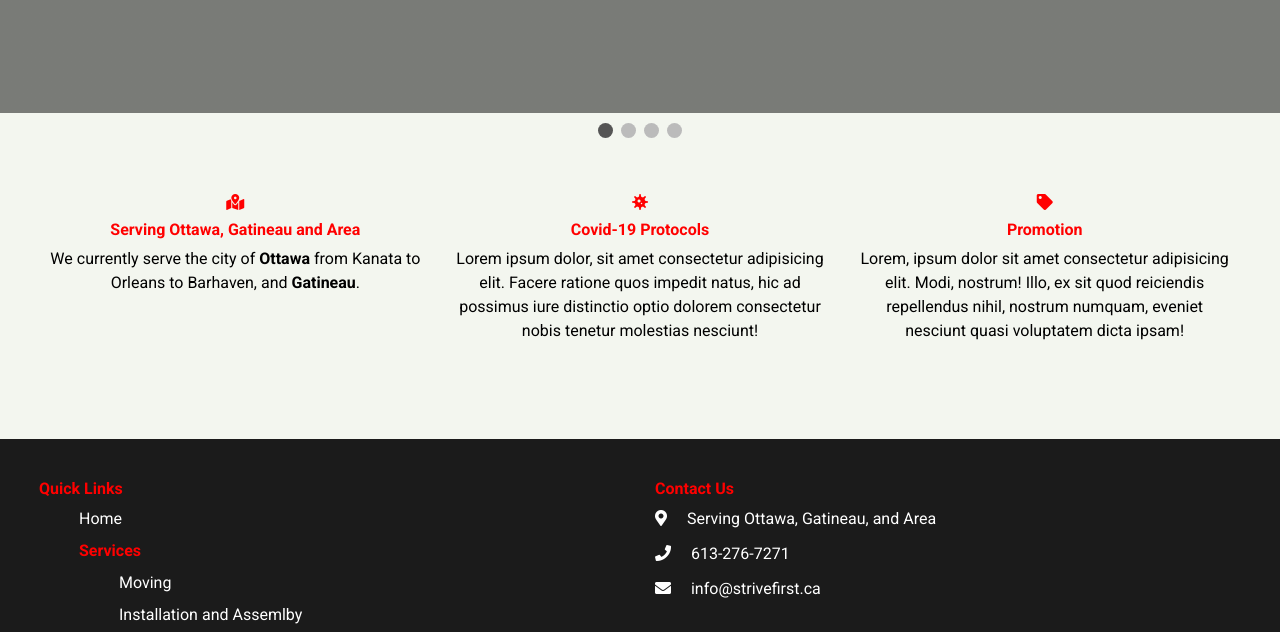
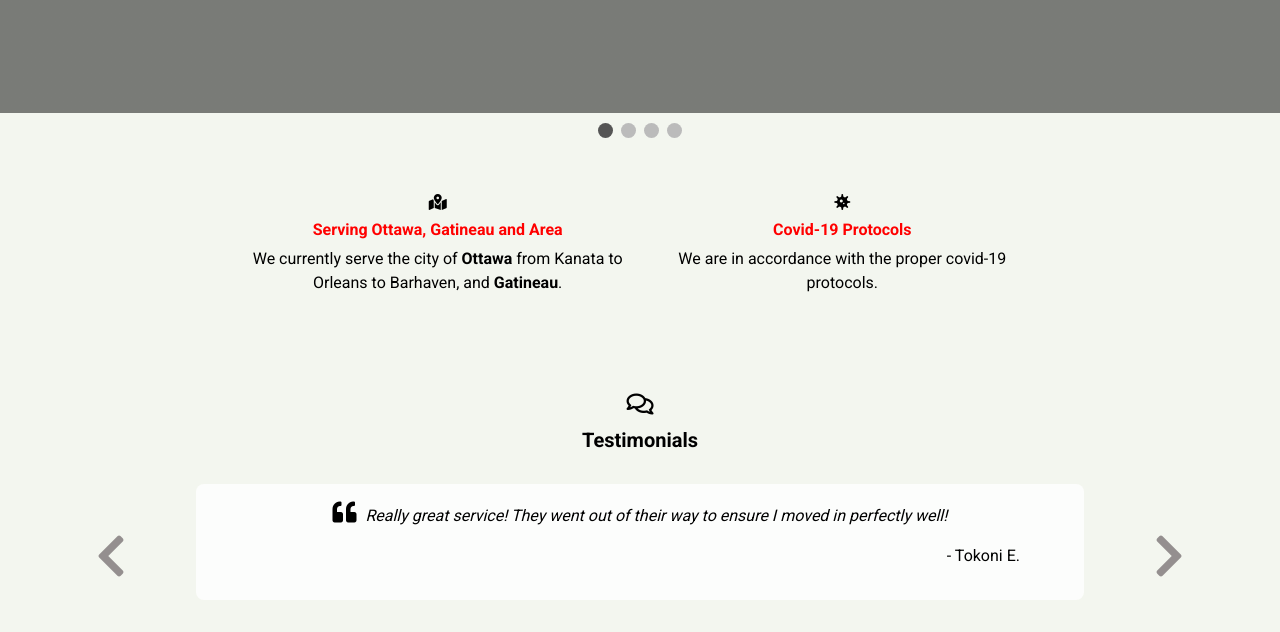
Before and after one commit to kimelizuniga/strivefirst, a plain HTML site: page index.html in a window 1280 px wide. Shown: the part 607-1239 px from the top of the page. Drawn offline with nearby package versions, Linux system fonts and the light colour scheme.

Commit message:
Add testimonials

```diff
--- a/assets/css/style.css
+++ b/assets/css/style.css
@@ -138,6 +138,10 @@ section.services img {
     margin-top: 8vw !important;
 }
 
+.servicesLeftMobile:hover, .servicesRightMobile:hover {
+    transform: scale(1.1);
+}
+
 .slideshow {
     margin-top: 2em;
     width: 90%;
@@ -239,6 +243,41 @@ section.services img {
     font-size: 0.8em;
     text-align: center;
     margin-top: -1em;
+}
+
+.fa-quote-left {
+    font-size: 1.5em;
+    margin-right: 0.2em;
+}
+
+.testimonials {
+    background-color: rgba(255, 255, 255, 0.8);
+    border-radius: 0.5em;
+    margin: 2em;
+    width: 80%;
+    padding: 1em;
+    -webkit-animation-name: fade;
+    -webkit-animation-duration: 1s;
+    animation-name: fade;
+    animation-duration: 1s;
+}
+
+.quoteLeft, .quoteRight {
+    color:rgb(148, 143, 143);
+    font-size: 3em;
+    margin-top: 1.5em;
+}
+
+.quoteLeft {
+    margin-left: 2em;
+}
+
+.quoteRight {
+    margin-right: 2em;
+}
+
+.testimonials {
+    display: none;
 }
 
 #nav-logo {
--- /dev/null
+++ b/assets/scripts/testimonials.js
@@ -0,0 +1,25 @@
+let quoteSlides = document.getElementsByClassName("testimonials");
+
+let randNum = Math.floor(Math.random() * quoteSlides.length + 1);
+let slideQuoteIndex = randNum;
+showQuoteSlides(slideQuoteIndex);
+
+// Next/previous controls
+function plusQuoteSlides(n) {
+  showQuoteSlides(slideQuoteIndex += n);
+}
+
+// Thumbnail image controls
+function currentQuoteSlide(n) {
+  showQuoteSlides(slideQuoteIndex = n);
+}
+
+function showQuoteSlides(n) {
+  let i;
+  if (n > quoteSlides.length) {slideQuoteIndex = 1}
+  if (n < 1) {slideQuoteIndex = slides.length}
+  for (i = 0; i < quoteSlides.length; i++) {
+      quoteSlides[i].style.display = "none";
+  }
+  quoteSlides[slideQuoteIndex-1].style.display = "block";
+}
--- a/index.html
+++ b/index.html
@@ -103,24 +103,98 @@
     </div>
     <section id="landing-main" class="p-5">
       <div class="row text-center">
+        <div class="col-md-2"></div>
         <div class="col-md-4">
-          <h6 class="colRed"><i class="fas fa-map-marked-alt"></i></h6>
+          <h6 class=""><i class="fas fa-map-marked-alt"></i></h6>
           <h6 class="colRed">Serving Ottawa, Gatineau and Area</h6>
           <p>We currently serve the city of <b>Ottawa</b> from Kanata to Orleans to Barhaven, and <b>Gatineau</b>.</p>
         </div>
         <div class="col-md-4">
-          <h6 class="colRed"><i class="fas fa-virus"></i></h6>
+          <h6 class=""><i class="fas fa-virus"></i></h6>
           <h6 class="colRed">Covid-19 Protocols</h6>
-          <p>Lorem ipsum dolor, sit amet consectetur adipisicing elit. Facere ratione quos impedit natus, hic ad possimus iure distinctio optio dolorem consectetur nobis tenetur molestias nesciunt!</p>
+          <p>We are in accordance with the proper covid-19 protocols.</p>
         </div>
-        <div class="col-md-4">
+        <div class="col-md-2"></div>
+        <!-- <div class="col-md-4">
           <h6 class="colRed"><i class="fas fa-tag"></i></h6>
           <h6 class="colRed">Promotion</h6>
           <p>Lorem, ipsum dolor sit amet consectetur adipisicing elit. Modi, nostrum! Illo, ex sit quod reiciendis repellendus nihil, nostrum numquam, eveniet nesciunt quasi voluptatem dicta ipsam!</p>
-        </div>
+        </div> -->
       </div>
     </section>
 
+    <section class="container text-center">
+      <h4><i class="far fa-comments"></i></h4>
+      <h5 class=""><b>Testimonials</b></h5>
+      <a onclick="plusQuoteSlides(-1)"><i class="fas fa-chevron-left quoteLeft"></i></a>
+      <a onclick="plusQuoteSlides(1)"><i class="fas fa-chevron-right quoteRight"></i></a>
+      <div class="mx-auto testimonials">
+        <p><i class="fas fa-quote-left"></i>
+          <i>This company is absolutely amazing. Movers deliver belongings on time and handle fragile stuff with extreme care. Their customer service is exceptional. I highly recommend them.</i>
+        </p>
+        <p class="text-right mr-5">- Eric S.</p>
+      </div>
+      <div class="mx-auto testimonials">
+        <p><i class="fas fa-quote-left"></i>
+          <i>There are a lot of adjectives I could use, all of them good but essentialy, SMS (Strive First) provides a reliable, honest and affordable service. Yves is a great guy and a gentleman. He does what he says he is going to do and does it extremely well. I would not hesitate to use him again or share his company's info with any of my friends or associates.</i>
+        </p>
+        <p class="text-right mr-5">- Monica J.</p>
+      </div>
+      <div class="mx-auto testimonials">
+        <p><i class="fas fa-quote-left"></i>
+          <i>I recommend student moving services (Strive First), they are excellent and passionate about their work.. so helpful and will go extra miles to be of help. Also affordable.👍 </i>
+        </p>
+        <p class="text-right mr-5">- Damilola I.</p>
+      </div>
+      <div class="mx-auto testimonials">
+        <p><i class="fas fa-quote-left"></i>
+          <i>Very impressed by the quality of service and the care shown throughout the move. Also very easy to contact. Would recommend and use them again 💯 %</i>
+        </p>
+        <p class="text-right mr-5">- Annie Colombe H.</p>
+      </div>
+      <div class="mx-auto testimonials">
+        <p><i class="fas fa-quote-left"></i>
+          <i>The students were really fun and were a big help to me. I would definitely recommend them to friends and family in need of moving.</i>
+        </p>
+        <p class="text-right mr-5">- Dimata Betty T.</p>
+      </div>
+      <div class="mx-auto testimonials">
+        <p><i class="fas fa-quote-left"></i>
+          <i>Really great service! They went out of their way to ensure I moved in perfectly well!</i>
+        </p>
+        <p class="text-right mr-5">- Tokoni E.</p>
+      </div>
+      <div class="mx-auto testimonials">
+        <p><i class="fas fa-quote-left"></i>
+          <i>I have used this company several times and have nothing but positive things to say! They were efficient, quick, took incredible care of my items, and were extremely pleasant to work with. Also, the value for money simply cannot be beat! I highly recommend SMS (Strive First) to anybody requiring moving services.</i>
+        </p>
+        <p class="text-right mr-5">- Sarah G.</p>
+      </div>
+      <div class="mx-auto testimonials">
+        <p><i class="fas fa-quote-left"></i>
+          <i>I've used SMS' (Strive First) service recently to move 2 large sofas. Yves and I communicated earlier, very nice to connect with him, we setup a time and a fair price. They arrived on time and above all we appreciated that safety was at the forefront for them. I was exceptionally pleased with their service and would highly recommend them to family and friends!</i>
+        </p>
+        <p class="text-right mr-5">- Nasim A.</p>
+      </div>
+      <div class="mx-auto testimonials">
+        <p><i class="fas fa-quote-left"></i>
+          <i>Moving is super stressful but Strive First’s moving service truly made it a breeze! I was able to move my brother and I’s bedroom gear in less than 2 hours all at an affordable price. Communication was quick and easy. Would highly recommend to anyone in need of help with moving anything to another location.</i>
+        </p>
+        <p class="text-right mr-5">- Karim S.</p>
+      </div>
+      <div class="mx-auto testimonials">
+        <p><i class="fas fa-quote-left"></i>
+          <i>This was my first time using SMS and they did not disappoint! Yves and Luc were very professional and made the move so easy. They were super efficient and even stayed to help me with an extra task. 10/10.</i>
+        </p>
+        <p class="text-right mr-5">- Jacob B.</p>
+      </div>
+      <div class="mx-auto testimonials">
+        <p><i class="fas fa-quote-left"></i>
+          <i>Very friendly and hardworking dude. They took great care of my stuff while moving(tv, table, couch etc.) 10/10 service for affordable price👍🏽 I would definitely recommend. Thank you!</i>
+        </p>
+        <p class="text-right mr-5">- Mark A.</p>
+      </div>
+    </section>
 
     <footer>
       <div class="row pt-3 m-0">
@@ -182,8 +256,9 @@
     <script src="https://cdnjs.cloudflare.com/ajax/libs/jquery/3.5.1/jquery.slim.min.js"></script>
     <script src="https://cdnjs.cloudflare.com/ajax/libs/popper.js/1.16.1/umd/popper.min.js"></script>
     <script src="https://cdnjs.cloudflare.com/ajax/libs/twitter-bootstrap/4.6.0/js/bootstrap.min.js"></script>
-<script src="assets/scripts/index.js"></script>
+    <script src="assets/scripts/index.js"></script>
     <script src="assets/scripts/main.js"></script>
+    <script src="assets/scripts/testimonials.js"></script>
 </body>
 
 </html>
```
